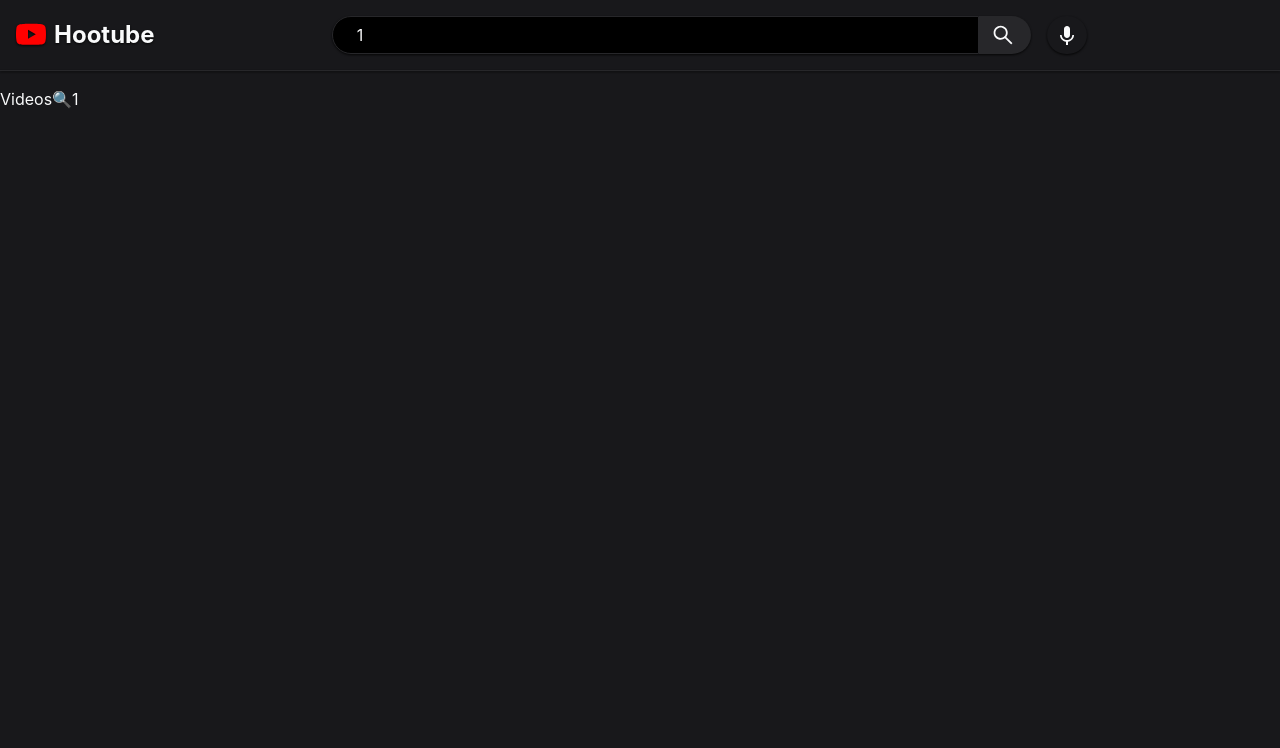
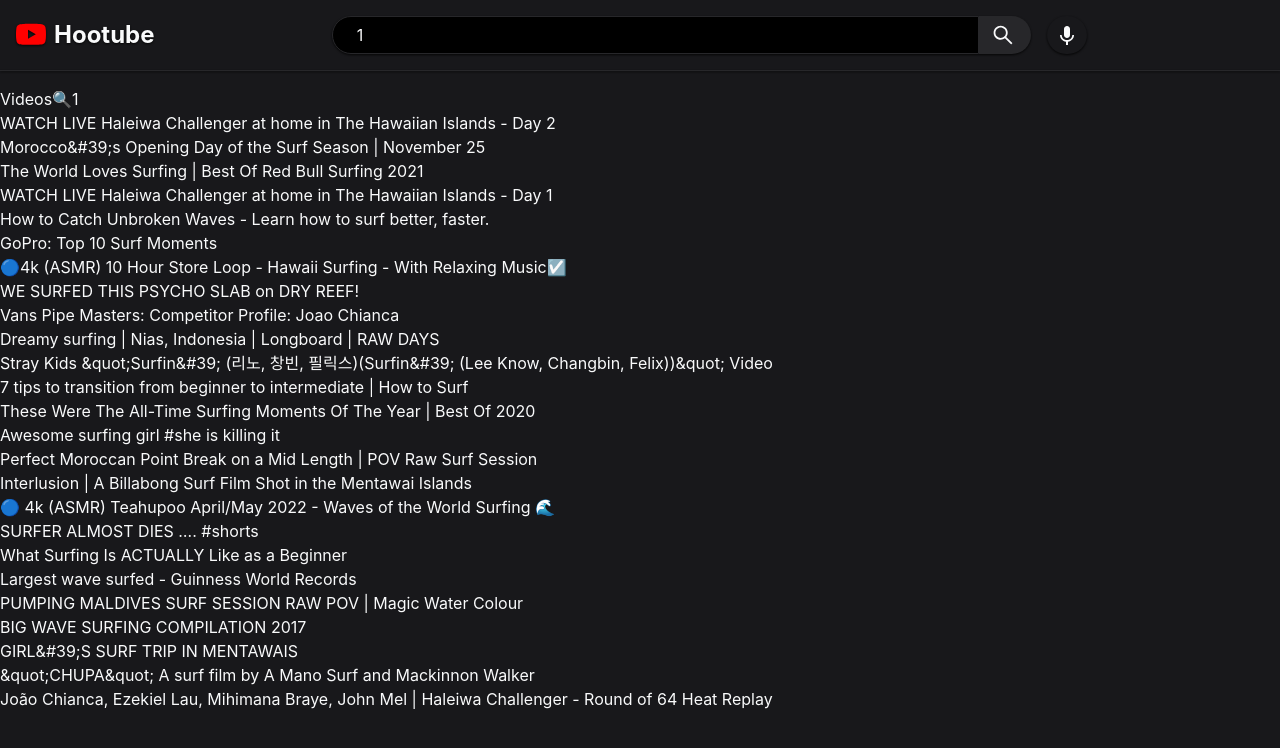
Before and after one commit to kyungbaa/hootube, a React (Create React App) app: page /videos/1 in a window 1280 px wide. Shown: the top 748 px of the page. Built offline with nearby package versions, Linux system fonts and the light colour scheme.

Commit message:
FEATURE: 검색 검색어가 없을경우에는 지금 화제의 영상리스트, 있을경우 관련 영상(지금은 목데이터사용중)

```diff
--- a/package.json
+++ b/package.json
@@ -3,6 +3,7 @@
   "version": "0.1.0",
   "private": true,
   "dependencies": {
+    "@tanstack/react-query": "^4.18.0",
     "@testing-library/jest-dom": "^5.14.1",
     "@testing-library/react": "^13.0.0",
     "@testing-library/user-event": "^13.2.1",
--- a/src/App.js
+++ b/src/App.js
@@ -1,10 +1,16 @@
 import { Outlet } from 'react-router-dom';
 import SearchHeader from './components/SearchHeader';
+import { QueryClientProvider, QueryClient } from '@tanstack/react-query';
+
+const queryClient = new QueryClient();
+
 function App() {
   return (
     <>
       <SearchHeader />
-      <Outlet />
+      <QueryClientProvider client={queryClient}>
+        <Outlet />
+      </QueryClientProvider>
     </>
   );
 }
--- /dev/null
+++ b/src/components/VideoCard.jsx
@@ -0,0 +1,5 @@
+import React from 'react';
+
+export default function VideoCard({ video }) {
+  return <div>{video.snippet.title}</div>;
+}
--- a/src/pages/Videos.jsx
+++ b/src/pages/Videos.jsx
@@ -1,6 +1,31 @@
-import React from 'react';
-import { useParams, usePrams } from 'react-router-dom';
+import React, { useEffect, useState } from 'react';
+import { useParams } from 'react-router-dom';
+import { useQuery } from '@tanstack/react-query';
+import VideoCard from '../components/VideoCard';
 export default function Videos() {
   const { keyword } = useParams();
-  return <>Videos{keyword ? `🔍${keyword}` : `🔥`}</>;
+  const {
+    isLoading,
+    error,
+    data: videos,
+  } = useQuery(['videos', keyword], async () => {
+    return fetch(`/videos/${keyword ? 'search' : 'popular'}.json`)
+      .then((res) => res.json())
+      .then((data) => data.items);
+  });
+
+  return (
+    <>
+      Videos{keyword ? `🔍${keyword}` : `🔥`}
+      {isLoading && <p>Loading....</p>}
+      {error && <p>Something is worng. </p>}
+      {videos && (
+        <ul>
+          {videos.map((video) => (
+            <VideoCard key={video.id} video={video} />
+          ))}
+        </ul>
+      )}
+    </>
+  );
 }
```
Also changed, not shown: .pnp.cjs, 1 other file (tests, documents, lock files or other folders).
